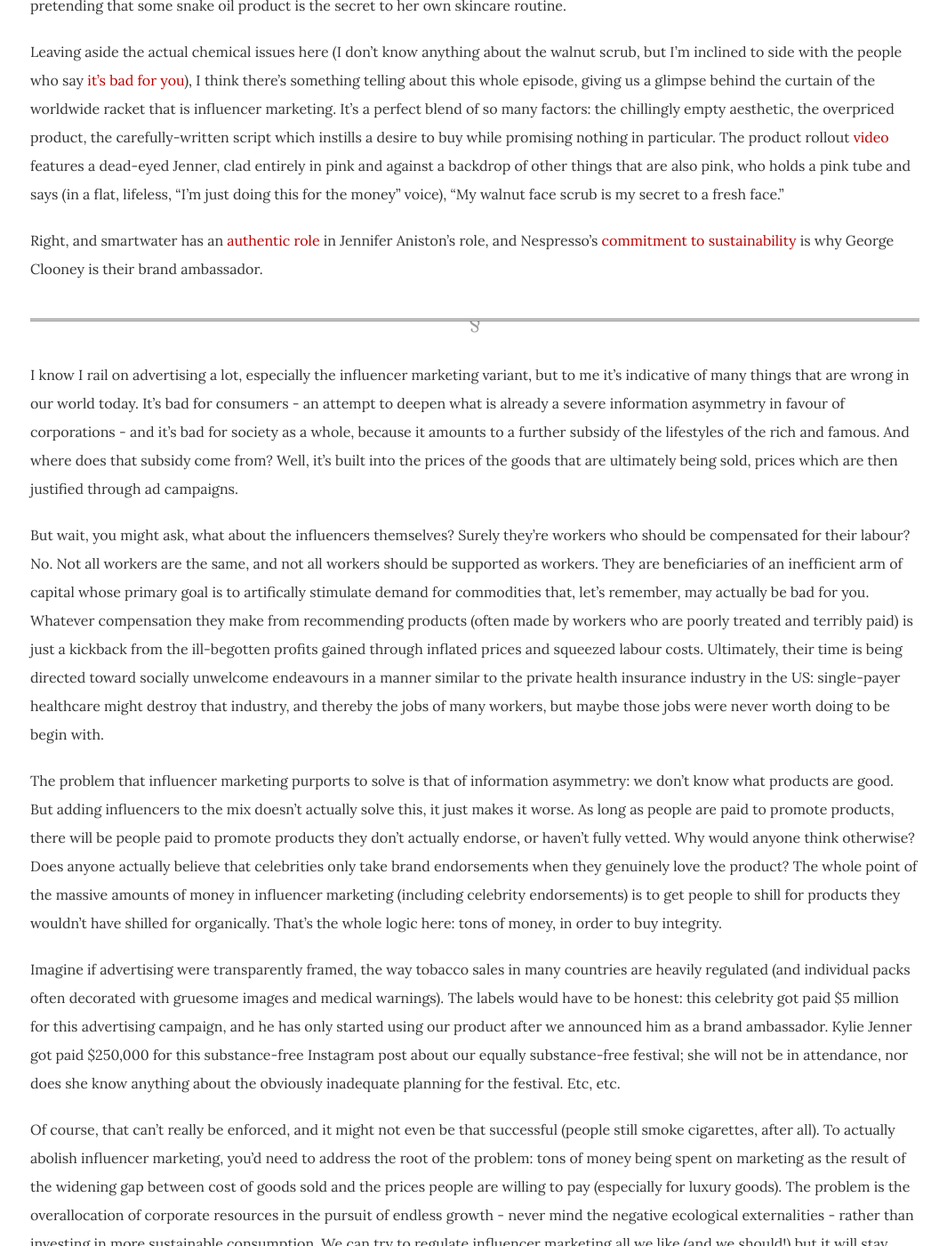
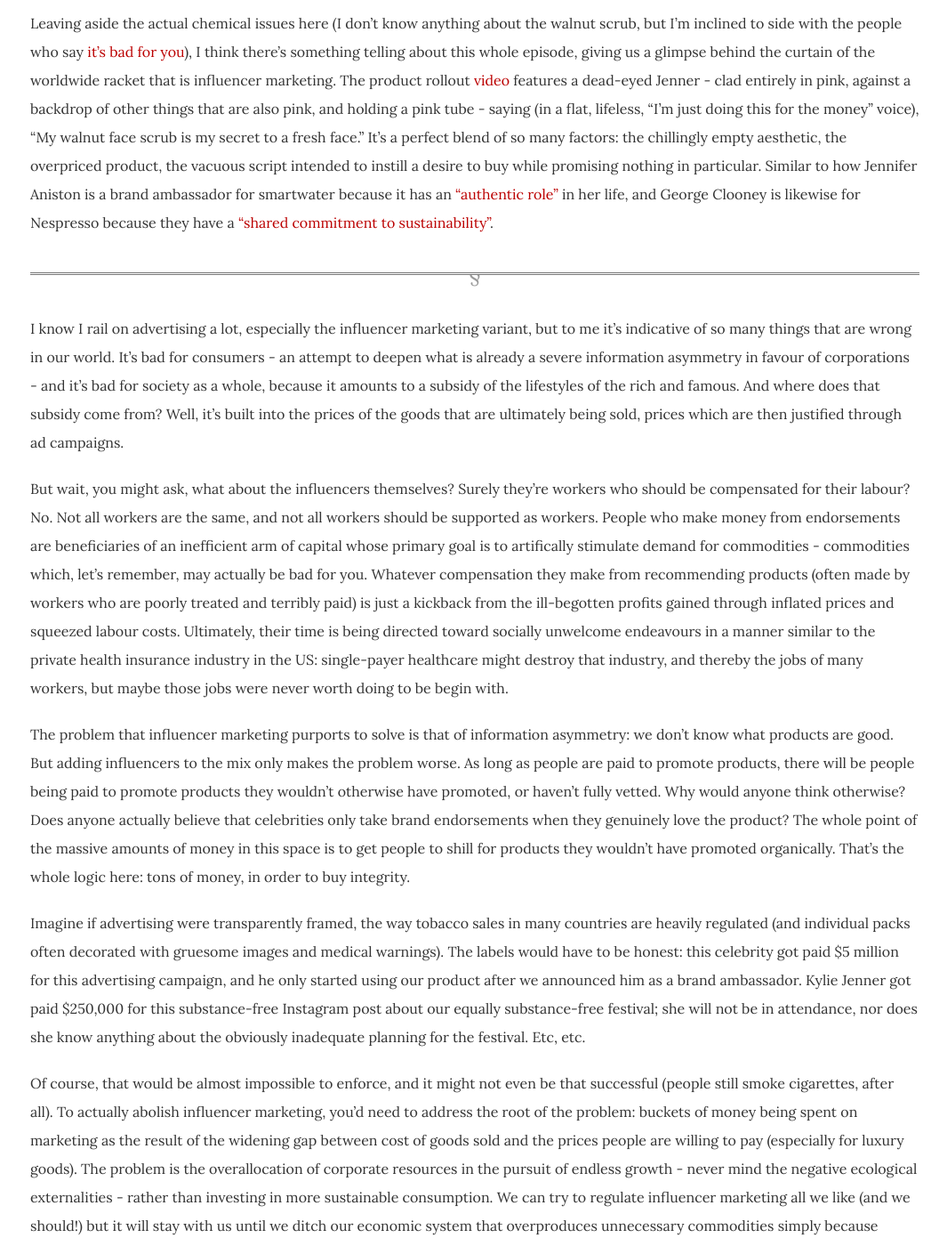
Before and after one commit to dellsystem/dellsystem.github.io, a Jekyll site: the page built from _posts/2019-5-14-fragments-134.md, in a window 1280 px wide and 1400 px high, scrolled down 939 px. Shown: the whole window at 89% size, without its empty margins (106-1171 px from the left). Built offline with Jekyll 4.4.1, drawn with Linux system fonts in a browser that asks for light colours; some of the changed text lies outside the part shown.

Commit message:
Update fragments 132, 134
Minor language edits

```diff
--- a/_posts/2019-5-14-fragments-134.md
+++ b/_posts/2019-5-14-fragments-134.md
@@ -1,33 +1,31 @@
 ---
 title: "Influencer marketing is a scourge, exhibit A"
 layout: fragment
-description: "Kylie Jenner recently announced a skincare product containing that isn't just ineffective, but may actually be harmful."
+description: "Kylie Jenner recently announced a product in her new skincare line that might actually hurt your skin."
 tags:
 - advertising
 ---
 
-For context: Kylie Jenner is the world's youngest "self-made" billionaire, having founded an eponymous cosmetics company whose products are little better than snake oil and whose profits come entirely from her astronomical social media celebrity, which celebrity she attained due to being related to other celebrities. You may also remember her from the controversy over the disastrous [Fyre Festival](/posts/fragments-26), when she made a [quarter of a million dollars](https://www.harpersbazaar.com/celebrity/latest/a27028770/kendall-jenner-fyre-festival-responds/) for making one (now deleted) Instagram post announcing the festival.
+For context: Kylie Jenner is the world's youngest "self-made" billionaire, having founded an eponymous cosmetics company whose profits come entirely from her astronomical social media celebrity, which celebrity she attained due to being related to other celebrities. You may also remember her from the controversy over the disastrous [Fyre Festival](/posts/fragments-26), when she made a [quarter of a million dollars](https://www.harpersbazaar.com/celebrity/latest/a27028770/kendall-jenner-fyre-festival-responds/) for making one (now deleted) Instagram post announcing the festival.
 
 More context: there are no self-made billionaires. Nobody "earns" a billion dollars all by their lonesome, and certainly nobody deserves to have a billion dollars to their name in our current economic climate.
 
 ***
 
-Here's the latest Kylie Jenner controversy in a nutshell: today, she announced one product in her upcoming skincare, a walnut scrub meant as an exfoliant. Now, walnut shell is apparently extremely controversial as a facial exfoliant, and much of the [social media backlash](https://www.buzzfeed.com/benhenry/kylie-jenner-skincare-kylie-skin-walnut-scrub) centres around the claim that it's actively bad for your face. There's also a fair amount of incredulity of the idea of this billionaire (who has access to the best facial care money can buy, and whose entire job is basically to look pretty for the camera) pretending that some snake oil product is the secret to her own skincare routine.
+Here's the latest Kylie Jenner controversy in a nutshell: today, she announced one product in her upcoming skincare line, a walnut scrub meant for your face. Now, walnut shell is apparently extremely controversial as a facial exfoliant, and much of the [social media backlash](https://www.buzzfeed.com/benhenry/kylie-jenner-skincare-kylie-skin-walnut-scrub) centres around the claim that it's actively bad for your face. There's also a fair amount of incredulity at the gall of this billionaire (who has access to the best facial care money can buy, and whose entire job is to look pretty for the camera) acting as if the secret to having good skin is some snake oil product. (Cost: $22.)
 
-Leaving aside the actual chemical issues here (I don't know anything about the walnut scrub, but I'm inclined to side with the people who say [it's bad for you](https://mashable.com/article/kylie-jenner-walnut-scrub-controversy/)), I think there's something telling about this whole episode, giving us a glimpse behind the curtain of the worldwide racket that is influencer marketing. It's a perfect blend of so many factors: the chillingly empty aesthetic, the overpriced product, the carefully-written script which instills a desire to buy while promising nothing in particular. The product rollout [video](https://www.youtube.com/watch?v=VY-qyoDq9f0) features a dead-eyed Jenner, clad entirely in pink and against a backdrop of other things that are also pink, who holds a pink tube and says (in a flat, lifeless, "I'm just doing this for the money" voice), "My walnut face scrub is my secret to a fresh face."
-
-Right, and smartwater has an [authentic role](https://www.coca-colacompany.com/press-center/press-releases/smartwater--and-jennifer-aniston-keep-moving-forward-in-new-adve) in Jennifer Aniston's role, and Nespresso's [commitment to sustainability](https://www.nestle-nespresso.com/newsandfeatures/George-Clooney-becomes-Nespresso-global-brand-ambassador-by-extending-his-relationship-with-the-brand-in-North-America) is why George Clooney is their brand ambassador.
+Leaving aside the actual chemical issues here (I don't know anything about the walnut scrub, but I'm inclined to side with the people who say [it's bad for you](https://mashable.com/article/kylie-jenner-walnut-scrub-controversy/)), I think there's something telling about this whole episode, giving us a glimpse behind the curtain of the worldwide racket that is influencer marketing. The product rollout [video](https://www.youtube.com/watch?v=VY-qyoDq9f0) features a dead-eyed Jenner - clad entirely in pink, against a backdrop of other things that are also pink, and holding a pink tube - saying (in a flat, lifeless, "I'm just doing this for the money" voice), "My walnut face scrub is my secret to a fresh face." It's a perfect blend of so many factors: the chillingly empty aesthetic, the overpriced product, the vacuous script intended to instill a desire to buy while promising nothing in particular. Similar to how Jennifer Aniston is a brand ambassador for smartwater because it has an ["authentic role"](https://www.coca-colacompany.com/press-center/press-releases/smartwater--and-jennifer-aniston-keep-moving-forward-in-new-adve) in her life, and George Clooney is likewise for Nespresso because they have a ["shared commitment to sustainability"](https://www.nestle-nespresso.com/newsandfeatures/George-Clooney-becomes-Nespresso-global-brand-ambassador-by-extending-his-relationship-with-the-brand-in-North-America).
 
 ***
 
-I know I rail on advertising a lot, especially the influencer marketing variant, but to me it's indicative of many things that are wrong in our world today. It's bad for consumers - an attempt to deepen what is already a severe information asymmetry in favour of corporations - and it's bad for society as a whole, because it amounts to a further subsidy of the lifestyles of the rich and famous. And where does that subsidy come from? Well, it's built into the prices of the goods that are ultimately being sold, prices which are then justified through ad campaigns.
+I know I rail on advertising a lot, especially the influencer marketing variant, but to me it's indicative of so many things that are wrong in our world. It's bad for consumers - an attempt to deepen what is already a severe information asymmetry in favour of corporations - and it's bad for society as a whole, because it amounts to a subsidy of the lifestyles of the rich and famous. And where does that subsidy come from? Well, it's built into the prices of the goods that are ultimately being sold, prices which are then justified through ad campaigns.
 
-But wait, you might ask, what about the influencers themselves? Surely they're workers who should be compensated for their labour? No. Not all workers are the same, and not all workers should be supported as workers. They are beneficiaries of an inefficient arm of capital whose primary goal is to artifically stimulate demand for commodities that, let's remember, may actually be bad for you. Whatever compensation they make from recommending products (often made by workers who are poorly treated and terribly paid) is just a kickback from the ill-begotten profits gained through inflated prices and squeezed labour costs. Ultimately, their time is being directed toward socially unwelcome endeavours in a manner similar to the private health insurance industry in the US: single-payer healthcare might destroy that industry, and thereby the jobs of many workers, but maybe those jobs were never worth doing to be begin with.
+But wait, you might ask, what about the influencers themselves? Surely they're workers who should be compensated for their labour? No. Not all workers are the same, and not all workers should be supported as workers. People who make money from endorsements are beneficiaries of an inefficient arm of capital whose primary goal is to artifically stimulate demand for commodities - commodities which, let's remember, may actually be bad for you. Whatever compensation they make from recommending products (often made by workers who are poorly treated and terribly paid) is just a kickback from the ill-begotten profits gained through inflated prices and squeezed labour costs. Ultimately, their time is being directed toward socially unwelcome endeavours in a manner similar to the private health insurance industry in the US: single-payer healthcare might destroy that industry, and thereby the jobs of many workers, but maybe those jobs were never worth doing to be begin with.
 
-The problem that influencer marketing purports to solve is that of information asymmetry: we don't know what products are good. But adding influencers to the mix doesn't actually solve this, it just makes it worse. As long as people are paid to promote products, there will be people paid to promote products they don't actually endorse, or haven't fully vetted. Why would anyone think otherwise? Does anyone actually believe that celebrities only take brand endorsements when they genuinely love the product? The whole point of the massive amounts of money in influencer marketing (including celebrity endorsements) is to get people to shill for products they wouldn't have shilled for organically. That's the whole logic here: tons of money, in order to buy integrity.
+The problem that influencer marketing purports to solve is that of information asymmetry: we don't know what products are good. But adding influencers to the mix only makes the problem worse. As long as people are paid to promote products, there will be people being paid to promote products they wouldn't otherwise have promoted, or haven't fully vetted. Why would anyone think otherwise? Does anyone actually believe that celebrities only take brand endorsements when they genuinely love the product? The whole point of the massive amounts of money in this space is to get people to shill for products they wouldn't have promoted organically. That's the whole logic here: tons of money, in order to buy integrity.
 
-Imagine if advertising were transparently framed, the way tobacco sales in many countries are heavily regulated (and individual packs often decorated with gruesome images and medical warnings). The labels would have to be honest: this celebrity got paid $5 million for this advertising campaign, and he has only started using our product after we announced him as a brand ambassador. Kylie Jenner got paid $250,000 for this substance-free Instagram post about our equally substance-free festival; she will not be in attendance, nor does she know anything about the obviously inadequate planning for the festival. Etc, etc.
+Imagine if advertising were transparently framed, the way tobacco sales in many countries are heavily regulated (and individual packs often decorated with gruesome images and medical warnings). The labels would have to be honest: this celebrity got paid $5 million for this advertising campaign, and he only started using our product after we announced him as a brand ambassador. Kylie Jenner got paid $250,000 for this substance-free Instagram post about our equally substance-free festival; she will not be in attendance, nor does she know anything about the obviously inadequate planning for the festival. Etc, etc.
 
-Of course, that can't really be enforced, and it might not even be that successful (people still smoke cigarettes, after all). To actually abolish influencer marketing, you'd need to address the root of the problem: tons of money being spent on marketing as the result of the widening gap between cost of goods sold and the prices people are willing to pay (especially for luxury goods). The problem is the overallocation of corporate resources in the pursuit of endless growth - never mind the negative ecological externalities - rather than investing in more sustainable consumption. We can try to regulate influencer marketing all we like (and we should!) but it will stay with us until we ditch our economic system that overproduces unnecessary commodities simply because someone finds it profitable.
+Of course, that would be almost impossible to enforce, and it might not even be that successful (people still smoke cigarettes, after all). To actually abolish influencer marketing, you'd need to address the root of the problem: buckets of money being spent on marketing as the result of the widening gap between cost of goods sold and the prices people are willing to pay (especially for luxury goods). The problem is the overallocation of corporate resources in the pursuit of endless growth - never mind the negative ecological externalities - rather than investing in more sustainable consumption. We can try to regulate influencer marketing all we like (and we should!) but it will stay with us until we ditch our economic system that overproduces unnecessary commodities simply because someone finds it profitable.
 
 Capitalism thrives by selling us a dream: if we buy this and this and this and this, we will be as happy and glamorous as the celebrities featured in ads. But the world will drown and choke and burn before we buy enough for that dream will come true. Time to wake up and smell the walnut scrub.
```
Also changed, not shown: _posts/2019-5-12-fragments-132.md (+1 -1 lines).
